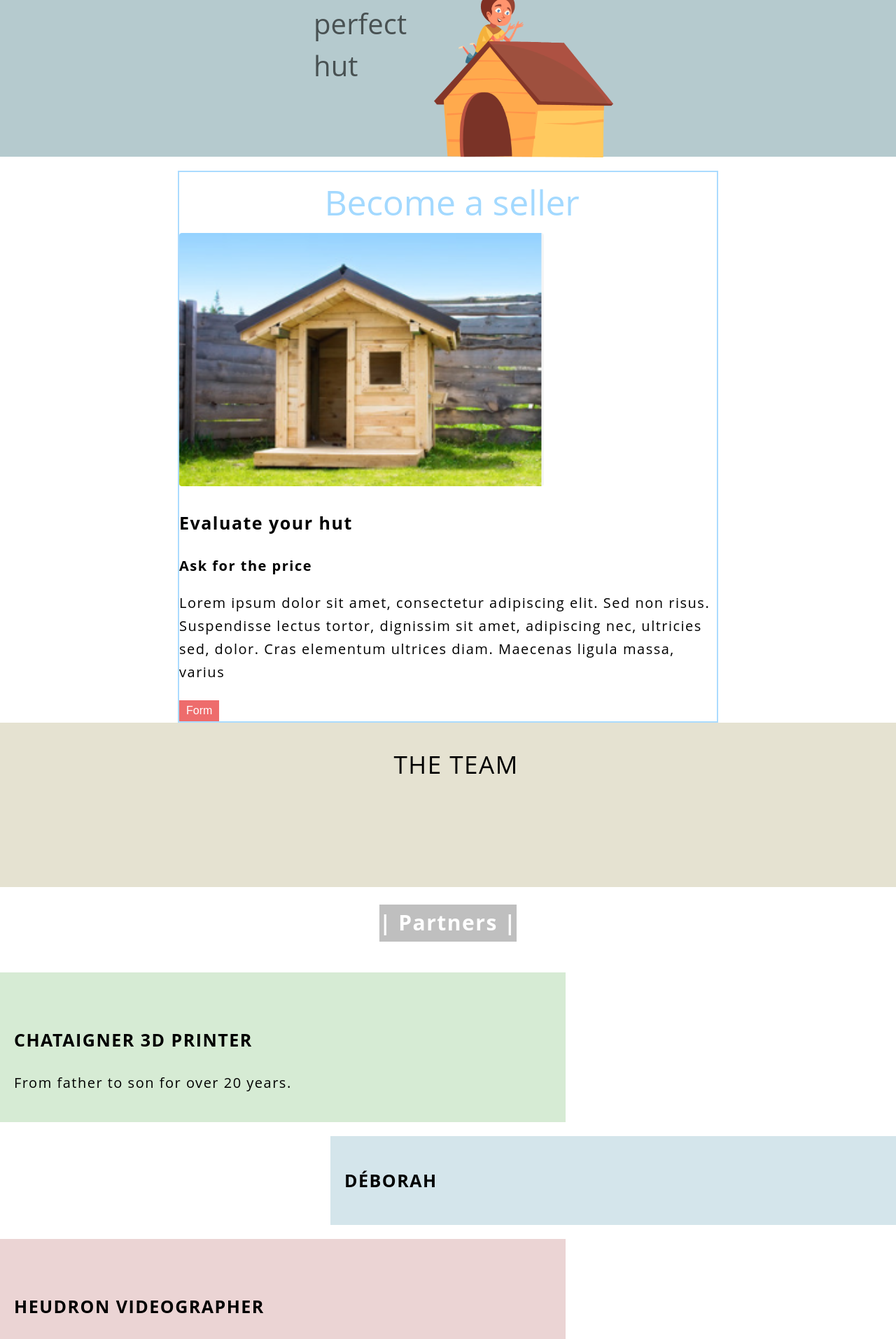
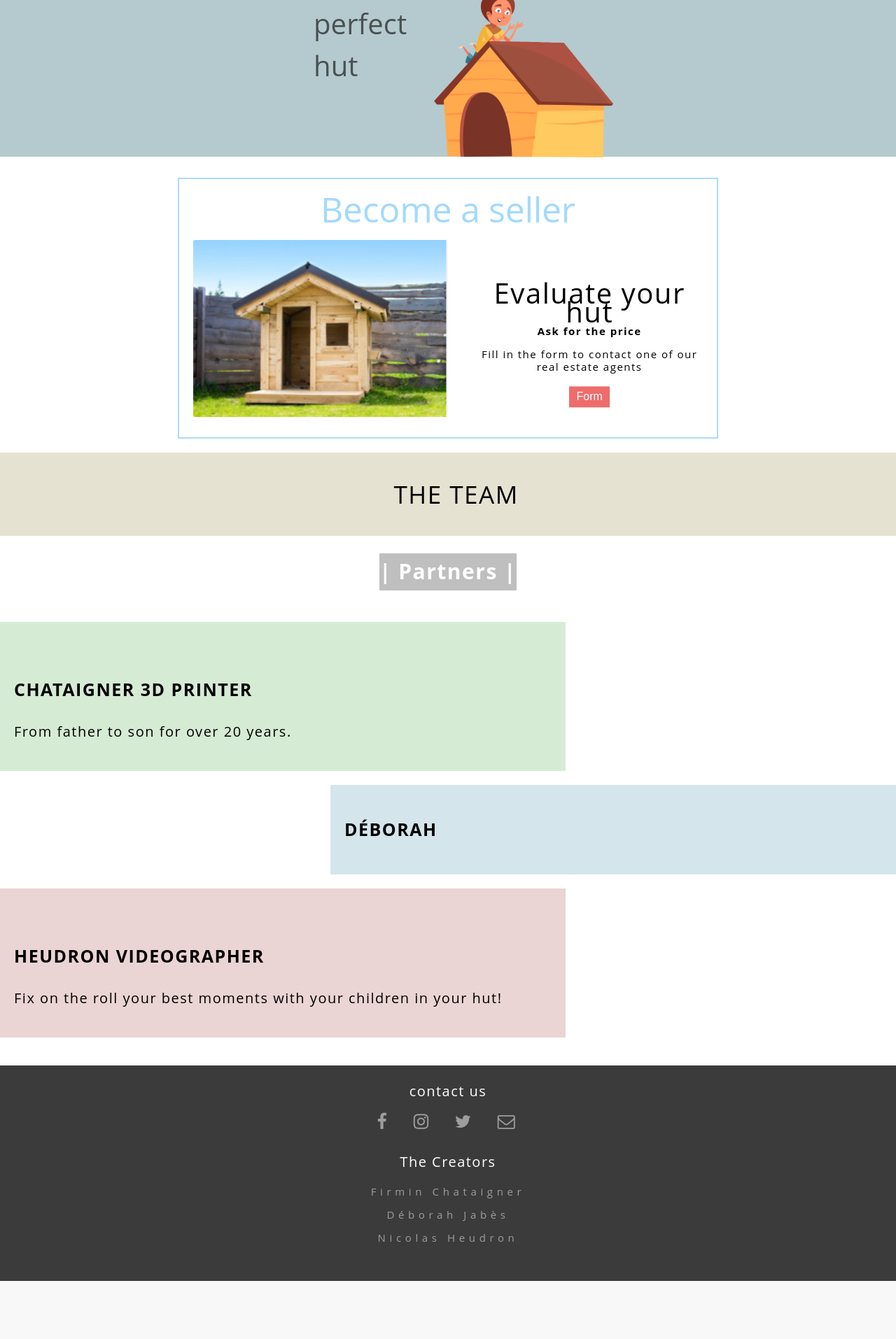
Before and after one commit to deborah-jabes/Children-hut, a PHP site: page / in a window 1280 px wide. Shown: the part 1394-3308 px from the top of the page at 70% size. After the commit the page ends 3225 px from the top, so only its background shows below. Run offline with PHP 8.4, Linux system fonts and the light colour scheme.

Commit message:
partie "become seller" est faite

```diff
--- a/_notes/dwsync.xml
+++ b/_notes/dwsync.xml
@@ -1,5 +1,5 @@
 <?xml version="1.0" encoding="utf-8" ?>
 <dwsync>
 <file name="header.php" server="192.168.1.11:2100/childrenshut/" local="132317904444096768" remote="132317835600000000" Dst="2" />
-<file name="index.html" server="192.168.1.11:2100/childrenshut/" local="132317932885450013" remote="132317860800000000" Dst="2" />
+<file name="index.html" server="192.168.1.11:2100/childrenshut/" local="132318020579161293" remote="132317948400000000" Dst="2" />
 </dwsync>
--- a/assets/_notes/dwsync.xml
+++ b/assets/_notes/dwsync.xml
@@ -1,4 +1,4 @@
 <?xml version="1.0" encoding="utf-8" ?>
 <dwsync>
-<file name="main.css" server="192.168.1.11:2100/childrenshut/" local="132317908704603377" remote="132317851800000000" Dst="2" />
+<file name="main.css" server="192.168.1.11:2100/childrenshut/" local="132318020140619223" remote="132317947800000000" Dst="2" />
 </dwsync>
--- a/assets/main.css
+++ b/assets/main.css
@@ -235,8 +235,8 @@ section{
 	display: flex;
 }
 
-@media screen and (max-width: 600px) {
-	.flexSection {
+@media screen and (max-width: 900px){
+	.column{
 		flex-direction: column;
 	}
 }
@@ -433,6 +433,9 @@ input[type=search] {
 		margin-top: 20%;
 	}
 }
+
+
+
 .ad img{
 	position: relative;
 	bottom: -10px;
@@ -442,9 +445,7 @@ input[type=search] {
 }
 
 .seller h2{
-	overflow: visible;
-	width: 353px;
-	white-space: nowrap;
+	margin: auto;
 	text-align: center;
 	font-style: normal;
 	font-weight: normal;
@@ -453,18 +454,71 @@ input[type=search] {
 	letter-spacing: -0.3px;
 }
 
+@media screen and (max-width: 800px){
+	.seller h2{
+		font-size: 40px;
+	}
+}
+
+@media screen and (max-width: 600px){
+	.seller h2{
+		font-size: 30px;
+	}
+}
+
 .seller .center{
 	border: 2px solid #ABDBFF;
 	margin-top: 20px;
 	width: 60%;
+	margin-bottom: 20px;
+	min-width: 300px;
 }
 
-.seller h2{
+.seller .center:last-child{
+	margin-top: 30px;
+}
+
+.seller p{
+	line-height: 2em;
+	font-style: normal;
+	font-weight: normal;
+	font-size: 30px;
+	color: rgba(0,0,0,1);
+}
+
+.seller p span{
+	font-size: 40px;
+	margin-bottom: 5px;
+}
+
+.seller .center .flexSection > div{
+	margin: 0 20px 20px 20px;
+}
+
+.seller img{
+	width: 100%;
 	margin: auto;
+
 }
+
+.seller p{
+	font-size: 15px;
+	line-height: 1.2em;
+}
+
+.seller .vertical{
+	position: relative;
+     top: 50%;
+     transform: perspective(1px) translateY(20%);
+}
+
 
 .team{
 	background-color: #E5E2D1;
+}
+
+.team .center div{
+	width: 100%;
 }
 
 .team h2{
--- a/index.html
+++ b/index.html
@@ -196,32 +196,23 @@
 	<section class="seller">
 		<div class="center">
 			<h2>Become a seller</h2>
-				<img src="images/seller.png" alt="" >
+			<div class="flexSection column">
 				<div>
-					<h3>Evaluate your hut</h3>
-					<strong>Ask for the price</strong>
-					<p>Lorem ipsum dolor sit amet, consectetur adipiscing elit. Sed non risus. Suspendisse lectus tortor, dignissim sit amet, adipiscing nec, ultricies sed, dolor. Cras elementum ultrices diam. Maecenas ligula massa, varius </p>
-					<button>Form</button>
+					<img src="images/seller.png" alt="" >
 				</div>
+				<div class="vertical">
+					<center><p><span>Evaluate your hut</span><br />
+					<strong>Ask for the price</strong></p>
+					<p>Fill in the form to contact one of our real estate agents</p>
+					<button>Form</button></center>
+				</div>
+			</div>
 		</div>
 	</section>
 
 	<section class="team">
 		<div class="center">
 			<h2>The Team</h2>
-			<div>
-				<img src="" alt="">
-				<h3></h3>
-				<p></p>
-			</div>
-			<div>
-				<img src="" alt="">
-				<h3></h3>
-				<p></p>
-			</div>
-			<div>
-				<p></p>
-			</div>
 		</div>
 	</section>
 
```
